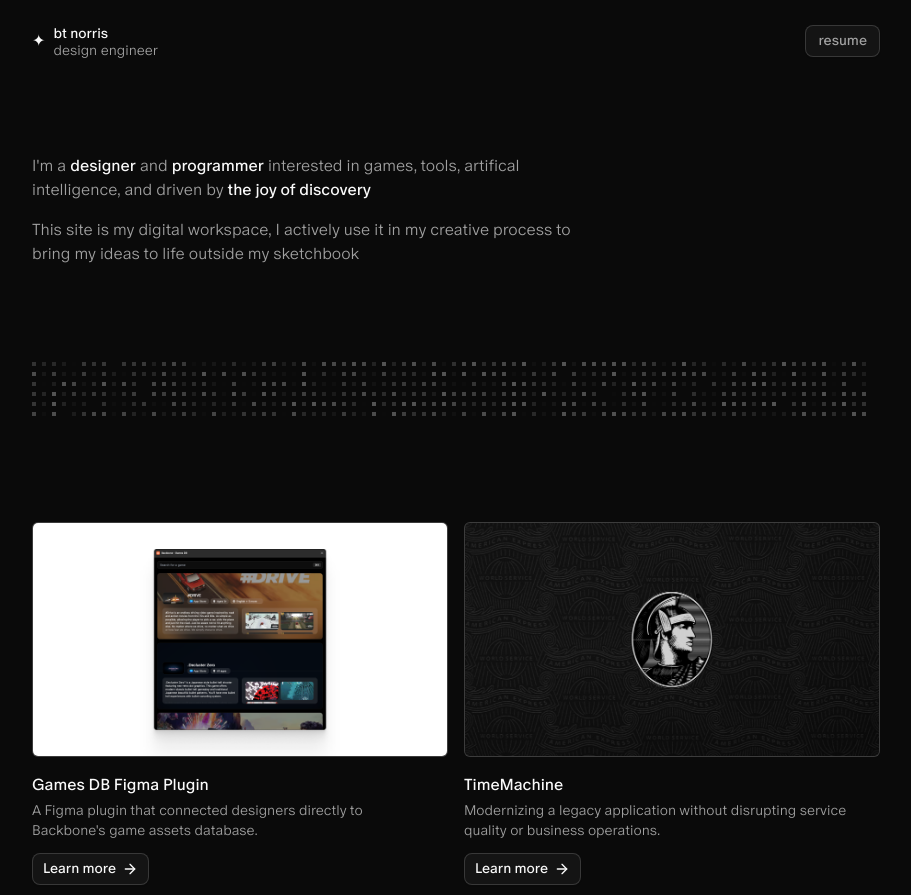
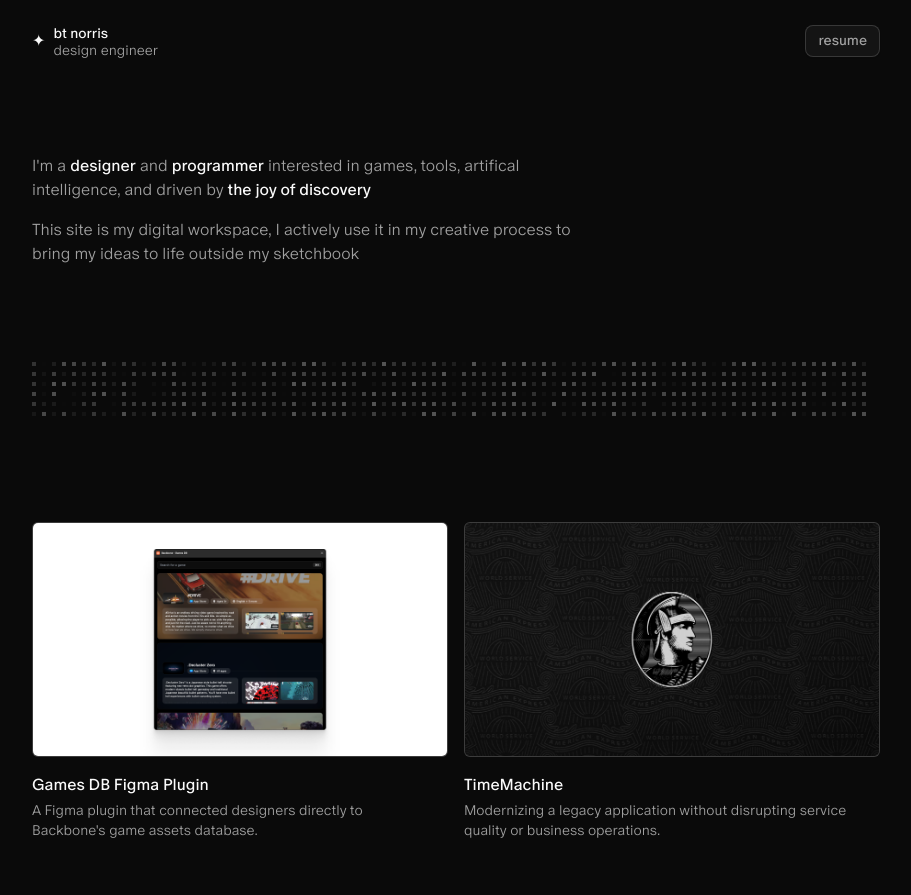
Before and after one commit to btn0s/portfolio, a Next.js app: page / in a window 1280 px wide. Shown: the top 895 px of the page, without its empty margins (184-1095 px from the left). Built offline with nearby package versions, Linux system fonts and the light colour scheme.

Commit message:
Remove "Learn more" button from WorkCard component

```diff
--- a/src/components/work-card.tsx
+++ b/src/components/work-card.tsx
@@ -26,10 +26,6 @@ const WorkCard = ({ imagePath, title, description, slug }: WorkCardProps) => {
         <p className="text-muted-foreground text-sm max-w-sm mb-2">
           {description}
         </p>
-        <Button variant="outline" size="sm" className="group">
-          Learn more
-          <ArrowRightIcon className="size-4  group-hover:translate-x-1 transition-transform duration-300" />
-        </Button>
       </div>
     </Link>
   );
```
